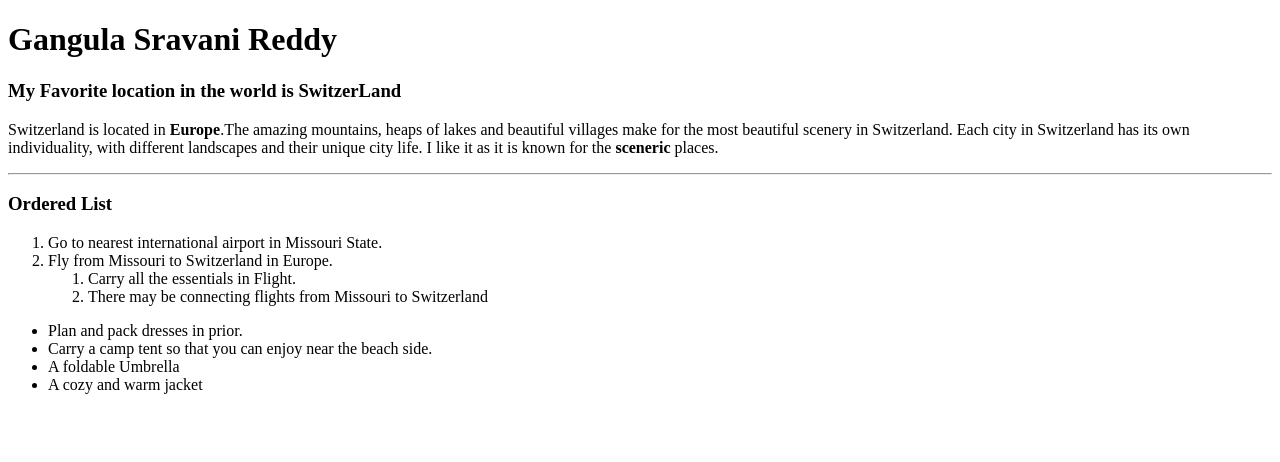
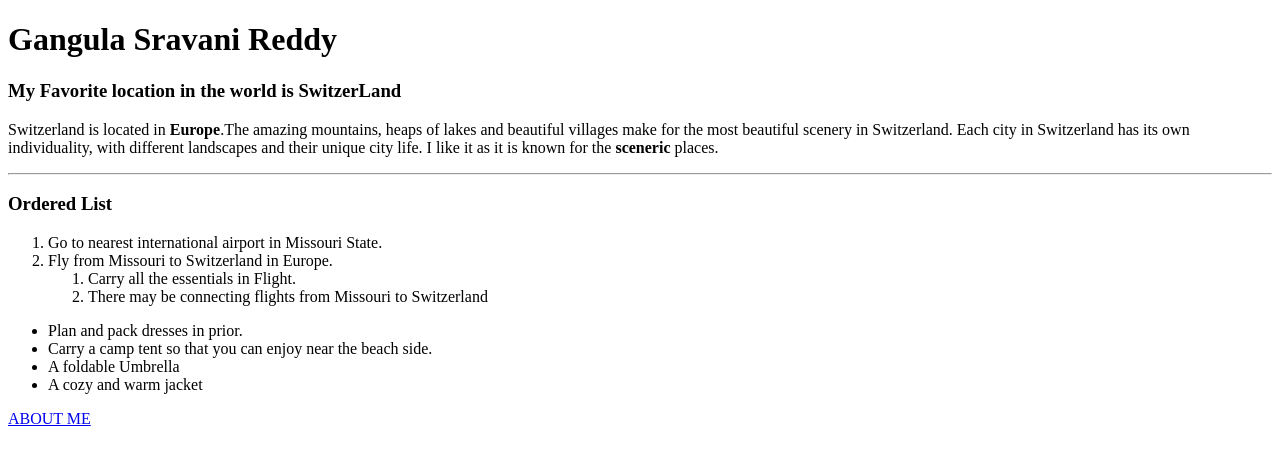
Before and after one commit to 44-563-WebApps-F21/webapps-f21-assignment-3-SravaniGangula, a plain HTML site: page index.html in a window 1280 px wide. Drawn offline with Linux system fonts and the light colour scheme.

Commit message:
Link to about me is added and comitted

```diff
--- a/index.html
+++ b/index.html
@@ -35,5 +35,6 @@
             <li>A foldable Umbrella</li>
             <li>A cozy and warm jacket</li>
         </ul>
+        <a href="file:///C:/Users/S545682/Desktop/webapps-repos/webapps-f21-assignment-3-SravaniGangula/aboutme.html">ABOUT ME</a>
     </body>
 </html>
```
